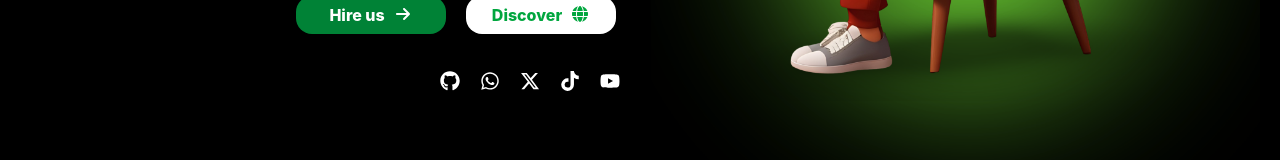
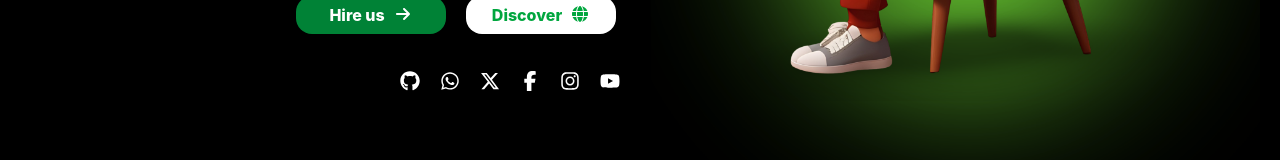
Before and after one commit to vascom-web/vascom, a React (Vite) app: page / in a window 1280 px wide. Shown: the part 511-671 px from the top of the page. Built offline with nearby package versions, Linux system fonts and the light colour scheme.

Commit message:
Fix LinkedIn URL and clean Footer

```diff
--- a/src/Components/Footer.jsx
+++ b/src/Components/Footer.jsx
@@ -17,12 +17,12 @@ const NAV_LINKS = [
 ];
 
 const SOCIALS = [
-  { icon: FaFacebookF, href: "https://facebook.com", label: "Facebook" },
-  { icon: FaXTwitter, href: "https://x.com", label: "X (Twitter)" },
-  { icon: FaInstagram, href: "https://instagram.com", label: "Instagram" },
-  { icon: FaLinkedinIn, href: "https://linkedin.com", label: "LinkedIn" },
-  { icon: FaWhatsapp, href: "https://wa.me/2348037283886", label: "WhatsApp" },
-  { icon: FaGithub, href: "https://github.com", label: "GitHub" },
+  { icon: FaFacebookF, href: "https://www.facebook.com/share/1E1jxbJ7vt/?mibextid=wwXIfr", label: "Facebook" },
+  { icon: FaXTwitter, href: "https://x.com/nvasatile1?s=11", label: "X (Twitter)" },
+  { icon: FaInstagram, href: "https://www.instagram.com/vasatilecommunication?stkn=amU2OGNxbGg1amY4", label: "Instagram" },
+  { icon: FaLinkedinIn, href: "https://www.linkedin.com/in/vasatile-communication-476270370", label: "LinkedIn" },
+  { icon: FaWhatsapp, href: "https://wa.me/2348144435028", label: "WhatsApp" },
+  { icon: FaGithub, href: "https://github.com/vascom-web", label: "GitHub" },
 ];
 
 export default function Footer() {
--- a/src/Components/Hero.jsx
+++ b/src/Components/Hero.jsx
@@ -1,13 +1,23 @@
-import { FaGithub, FaWhatsapp, FaXTwitter, FaTiktok, FaYoutube, FaArrowRight, FaGlobe } from "react-icons/fa6";
+import {
+  FaGithub,
+  FaWhatsapp,
+  FaXTwitter,
+  FaYoutube,
+  FaFacebookF,
+  FaInstagram,
+  FaArrowRight,
+  FaGlobe,
+} from "react-icons/fa6";
 
-import HeroImage from '../assets/HeroImage.png'
+import HeroImage from "../assets/HeroImage.png";
 
 const SOCIALS = [
   { icon: FaGithub, href: "https://github.com/vascom-web", label: "GitHub" },
   { icon: FaWhatsapp, href: "https://wa.me/2348144435028", label: "WhatsApp" },
-  { icon: FaXTwitter, href: "https://x.com/yourusername", label: "X (Twitter)" },
-  { icon: FaTiktok, href: "https://tiktok.com/@yourusername", label: "TikTok" },
-  { icon: FaYoutube, href: "https://youtube.com/@yourusername", label: "YouTube" },
+  { icon: FaXTwitter, href: "https://x.com/nvasatile1?s=11", label: "X (Twitter)" },
+  { icon: FaFacebookF, href: "https://www.facebook.com/share/1E1jxbJ7vt/?mibextid=wwXIfr", label: "Facebook" },
+  { icon: FaInstagram, href: "https://www.instagram.com/vasatilecommunication?stkn=amU2OGNxbGg1amY4", label: "Instagram" },
+  { icon: FaYoutube, href: "https://youtube.com/@1st_vascom", label: "YouTube" },
 ];
 
 export default function Hero() {
--- a/src/Components/Profile.jsx
+++ b/src/Components/Profile.jsx
@@ -61,7 +61,7 @@ const FOUNDER = {
   name: "Uzochukwu David",
   role: "Founder & Lead Developer",
   bio: "Uzochukwu David founded Vasatile Communication in 2024 with a simple vision: give Nigerian businesses, startups, and students access to world-class technology and design without the usual agency runaround. A developer and problem-solver at heart, he leads the team with a hands-on approach from the first client conversation to the final line of code.",
-  linkedin: "https://www.linkedin.com/in/vasatile-communication-476270370/?isSelfProfile=true",
+  linkedin: "www.linkedin.com/in/vasatile-communication-476270370",
 };
 
 export default function Profile() {
```
